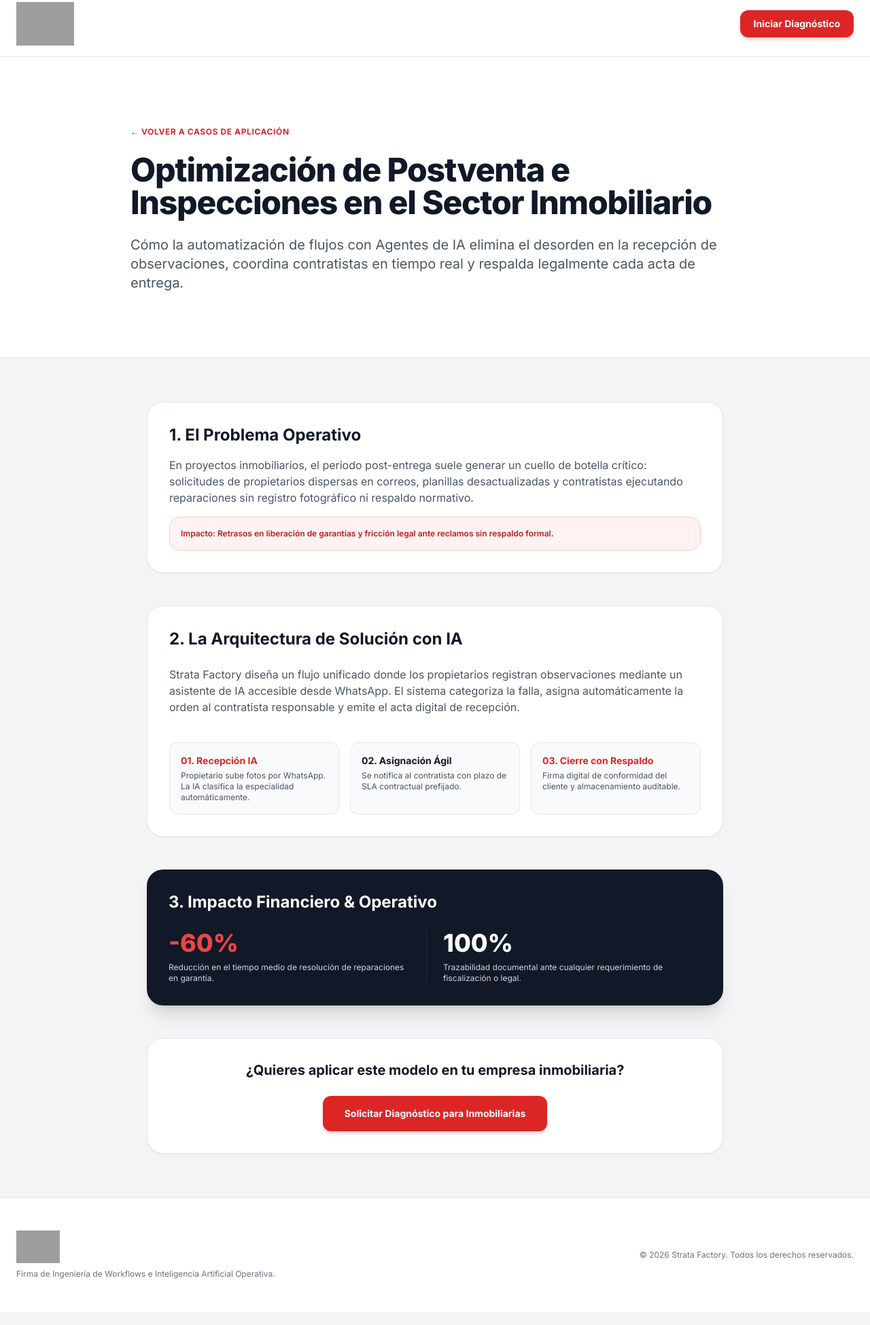
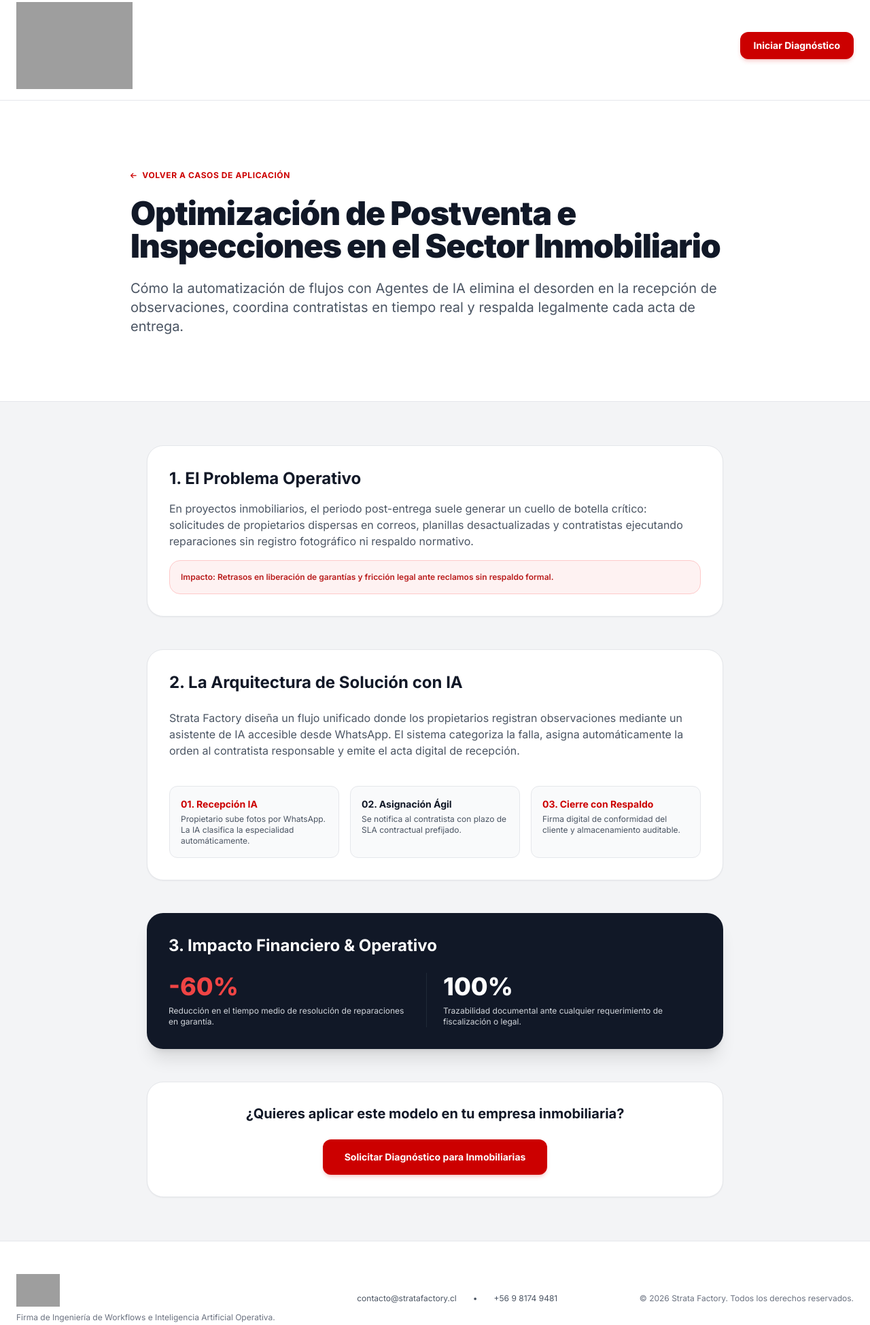
Before and after one commit to 8vaCBS/strata_factory, a plain HTML site: page casos/inmobiliaria.html in a window 1280 px wide. Shown: the part 13-1962 px from the top of the page at 68% size. Drawn offline with nearby package versions, Linux system fonts and the light colour scheme; grey boxes are pictures that could not be loaded.

Commit message:
Update inmobiliaria.html

```diff
--- a/casos/inmobiliaria.html
+++ b/casos/inmobiliaria.html
@@ -15,9 +15,34 @@
     <meta name="robots" content="index, follow">
     <link rel="canonical" href="https://stratafactory.cl/casos/inmobiliaria">
 
+    <!-- Schema.org JSON-LD -->
+    <script type="application/ld+json">
+    {
+      "@context": "https://schema.org",
+      "@type": "Article",
+      "headline": "Optimización de Postventa e Inspecciones en el Sector Inmobiliario",
+      "description": "Automatización de flujos con Agentes de IA para la recepción de observaciones, coordinación de contratistas y respaldo legal de actas de entrega.",
+      "author": {
+        "@type": "Organization",
+        "name": "Strata Factory"
+      },
+      "publisher": {
+        "@type": "Organization",
+        "name": "Strata Factory",
+        "logo": {
+          "@type": "ImageObject",
+          "url": "https://cdn.shopify.com/s/files/1/0773/9683/6592/files/ChatGPT_Image_24_jul_2026_07_30_05_p.m..png?v=1784938405"
+        }
+      }
+    }
+    </script>
+
     <!-- Tailwind CSS CDN -->
     <script src="https://cdn.tailwindcss.com"></script>
-    <link href="https://fonts.googleapis.com/css2?family=Inter:wght@300;400;500;600;700;800&display=swap" rel="stylesheet">
+    <link href="https://fonts.googleapis.com/css2?family=Inter:wght@300;400;500;600;700;800;900&display=swap" rel="stylesheet">
+    <!-- FontAwesome Icons -->
+    <link rel="stylesheet" href="https://cdnjs.cloudflare.com/ajax/libs/font-awesome/6.4.0/css/all.min.css">
+
     <script>
         tailwind.config = {
             theme: {
@@ -25,36 +50,35 @@
                     fontFamily: { sans: ['Inter', 'sans-serif'] },
                     colors: {
                         emerald: { 50: '#ecfdf5', 200: '#a7f3d0', 800: '#065f46' },
-                        red: { 600: '#dc2626', 700: '#b91c1c' }
+                        brand: { red: '#cc0000', darkRed: '#a80000' }
                     }
                 }
             }
         }
     </script>
 </head>
-<body class="bg-gray-100 text-gray-900 font-sans">
+<body class="bg-gray-100 text-gray-900 font-sans selection:bg-red-600 selection:text-white">
 
-    <!-- Navigation -->
     <nav class="sticky top-0 z-50 bg-white/95 backdrop-blur-md border-b border-gray-200">
-        <div class="max-w-7xl mx-auto px-6 h-20 md:h-24 flex items-center justify-between">
+        <div class="max-w-7xl mx-auto px-6 py-4 min-h-[100px] md:min-h-[120px] flex items-center justify-between">
             <a href="/" class="flex items-center gap-3">
                 <img src="https://cdn.shopify.com/s/files/1/0773/9683/6592/files/ChatGPT_Image_24_jul_2026_07_30_05_p.m..png?v=1784938405"
                      alt="Strata Factory Logo"
-                     class="h-12 sm:h-14 md:h-16 w-auto object-contain">
+                     class="h-24 sm:h-28 md:h-32 w-auto object-contain">
             </a>
-            <a href="/#contacto" class="bg-red-600 text-white px-5 py-2.5 rounded-xl font-bold hover:bg-red-700 transition-all text-sm shadow-md shadow-red-600/20">
+            <a href="/#contacto" class="bg-[#cc0000] text-white px-5 py-2.5 rounded-xl font-bold hover:bg-red-700 transition-all text-sm shadow-md shadow-red-600/20">
                 Iniciar Diagnóstico
             </a>
         </div>
     </nav>
 
-    <!-- Header -->
     <header class="py-16 md:py-24 px-6 bg-white border-b border-gray-200">
         <div class="max-w-4xl mx-auto">
-            <a href="/#casos" class="inline-flex items-center gap-2 text-xs font-bold text-red-600 uppercase tracking-wider mb-6 hover:underline">
-                ← Volver a Casos de Aplicación
+            <a href="/#casos" class="inline-flex items-center gap-2 text-xs font-bold text-[#cc0000] uppercase tracking-wider mb-6 hover:underline">
+                <i class="fa-solid fa-arrow-left text-[10px]"></i>
+                <span>Volver a Casos de Aplicación</span>
             </a>
-            <h1 class="text-3xl md:text-5xl font-extrabold text-gray-900 tracking-tight leading-tight mb-6">
+            <h1 class="text-3xl md:text-5xl font-black text-gray-900 tracking-tight leading-tight mb-6">
                 Optimización de Postventa e Inspecciones en el Sector Inmobiliario
             </h1>
             <p class="text-lg md:text-xl text-gray-600 leading-relaxed">
@@ -63,7 +87,6 @@
         </div>
     </header>
 
-    <!-- Content -->
     <main class="py-16 px-6 max-w-4xl mx-auto space-y-12">
 
         <!-- Section 1 -->
@@ -86,7 +109,7 @@
 
             <div class="grid grid-cols-1 md:grid-cols-3 gap-4 pt-4">
                 <div class="bg-gray-50 p-4 rounded-xl border border-gray-200">
-                    <span class="text-red-600 font-bold text-sm block mb-1">01. Recepción IA</span>
+                    <span class="text-[#cc0000] font-bold text-sm block mb-1">01. Recepción IA</span>
                     <p class="text-xs text-gray-600">Propietario sube fotos por WhatsApp. La IA clasifica la especialidad automáticamente.</p>
                 </div>
                 <div class="bg-gray-50 p-4 rounded-xl border border-gray-200">
@@ -94,7 +117,7 @@
                     <p class="text-xs text-gray-600">Se notifica al contratista con plazo de SLA contractual prefijado.</p>
                 </div>
                 <div class="bg-gray-50 p-4 rounded-xl border border-gray-200">
-                    <span class="text-red-600 font-bold text-sm block mb-1">03. Cierre con Respaldo</span>
+                    <span class="text-[#cc0000] font-bold text-sm block mb-1">03. Cierre con Respaldo</span>
                     <p class="text-xs text-gray-600">Firma digital de conformidad del cliente y almacenamiento auditable.</p>
                 </div>
             </div>
@@ -118,14 +141,13 @@
         <!-- CTA Final -->
         <div class="bg-white p-8 rounded-3xl border border-gray-200 text-center space-y-6 shadow-sm">
             <h3 class="text-xl font-bold text-gray-900">¿Quieres aplicar este modelo en tu empresa inmobiliaria?</h3>
-            <a href="/#contacto" class="inline-block bg-red-600 text-white px-8 py-4 rounded-xl font-bold hover:bg-red-700 transition-all text-sm shadow-md shadow-red-600/20">
+            <a href="/#contacto" class="inline-block bg-[#cc0000] text-white px-8 py-4 rounded-xl font-bold hover:bg-red-700 transition-all text-sm shadow-md shadow-red-600/20">
                 Solicitar Diagnóstico para Inmobiliarias
             </a>
         </div>
 
     </main>
 
-    <!-- Footer -->
     <footer class="bg-white text-gray-600 py-12 border-t border-gray-200">
         <div class="max-w-7xl mx-auto px-6 flex flex-col md:flex-row items-center justify-between gap-6 text-xs">
             <div class="flex flex-col items-center md:items-start gap-2">
@@ -134,6 +156,11 @@
                      class="h-10 md:h-12 w-auto object-contain">
                 <p class="text-gray-500">Firma de Ingeniería de Workflows e Inteligencia Artificial Operativa.</p>
             </div>
+            <div class="flex items-center gap-6">
+                <a href="mailto:contacto@stratafactory.cl" class="hover:text-red-600 transition-colors">contacto@stratafactory.cl</a>
+                <span>•</span>
+                <a href="https://wa.me/56981749481" class="hover:text-red-600 transition-colors">+56 9 8174 9481</a>
+            </div>
             <div class="text-gray-500">
                 © 2026 Strata Factory. Todos los derechos reservados.
             </div>
```
